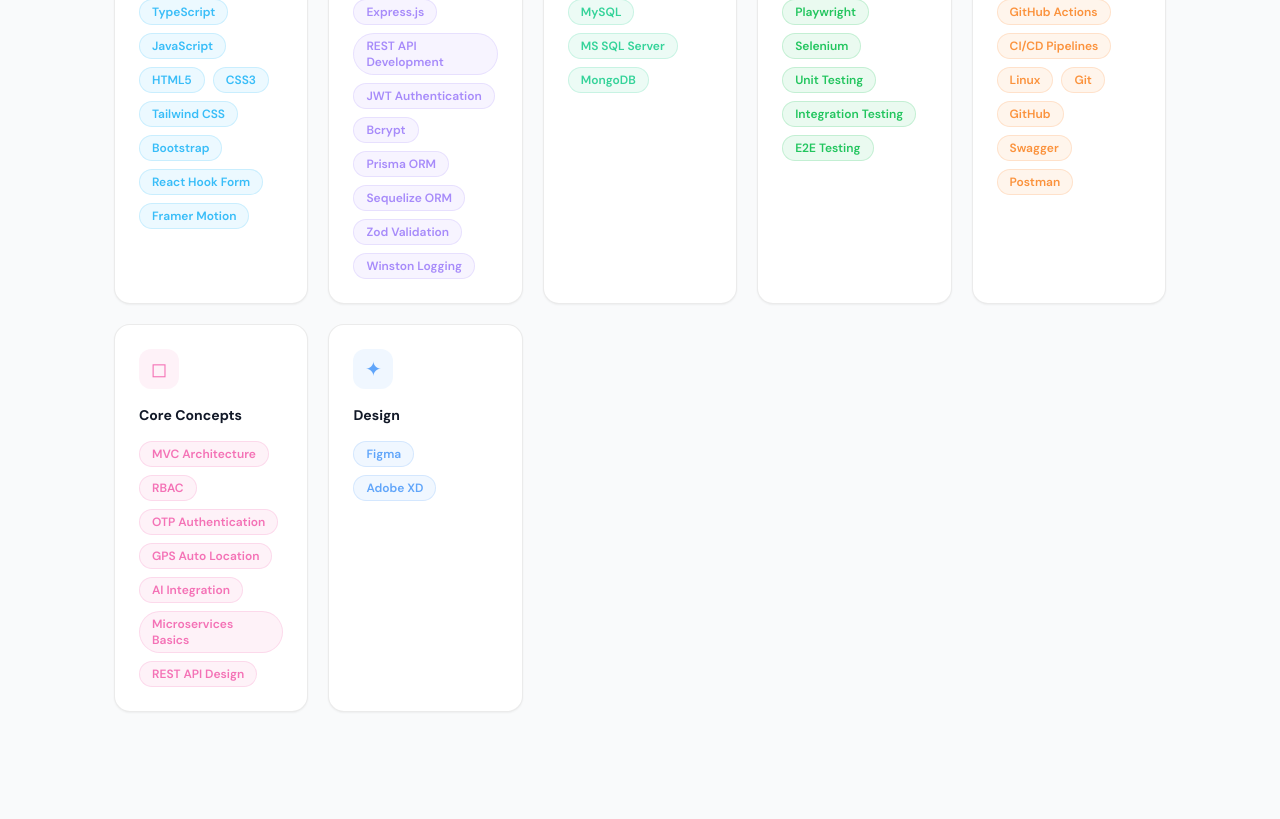
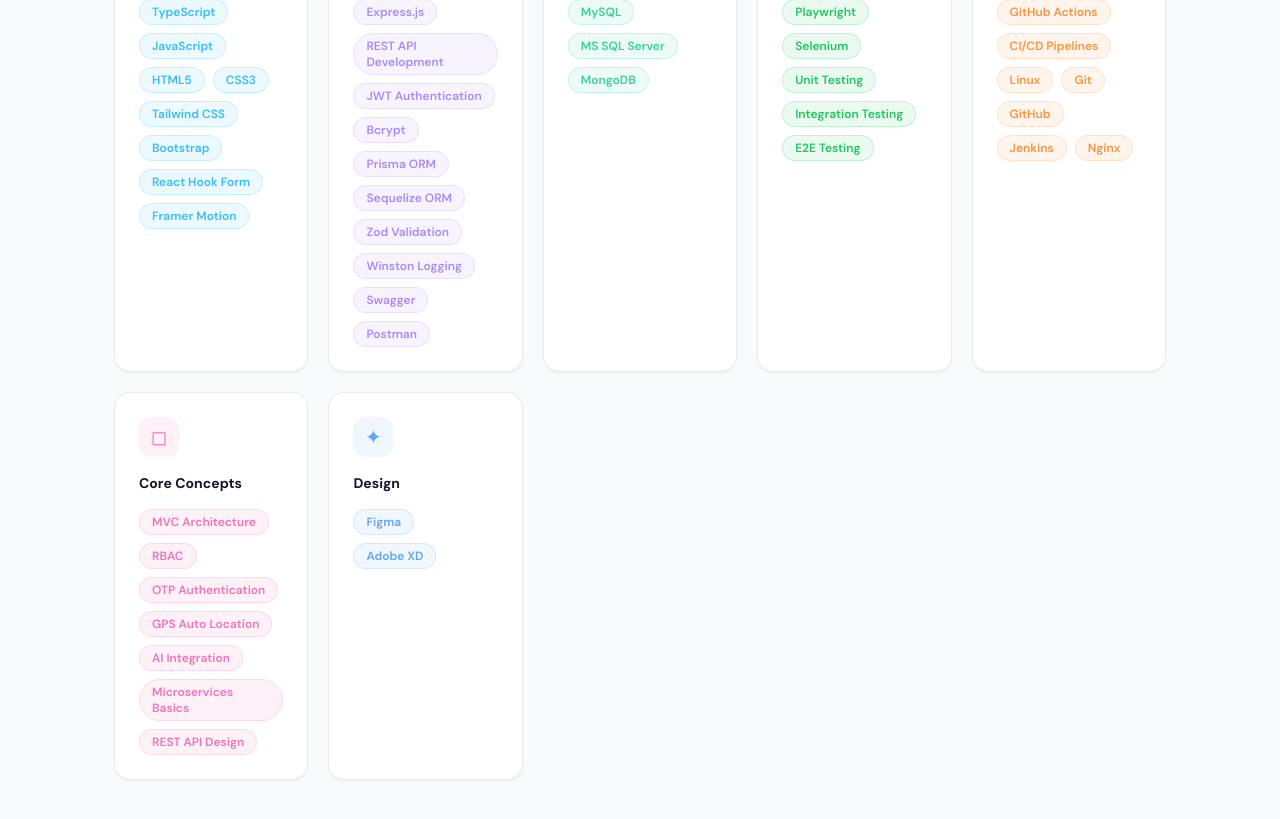
Before and after one commit to Yogeshwaran059/Portfolio, a React (Vite) app: page / in a window 1280 px wide. Shown: the part 2020-2839 px from the top of the page. Built offline with nearby package versions, Linux system fonts and the light colour scheme; the HTML template or start-up script is replaced by a standard one.

Commit message:
chore: Improve the skills

```diff
--- a/src/data/portfolio.ts
+++ b/src/data/portfolio.ts
@@ -74,6 +74,8 @@ export const skills = [
       "Sequelize ORM",
       "Zod Validation",
       "Winston Logging",
+      "Swagger",
+      "Postman",
     ],
   },
 
@@ -118,8 +120,8 @@ export const skills = [
       "Linux",
       "Git",
       "GitHub",
-      "Swagger",
-      "Postman",
+      "Jenkins",
+      "Nginx"
     ],
   },
 
```
